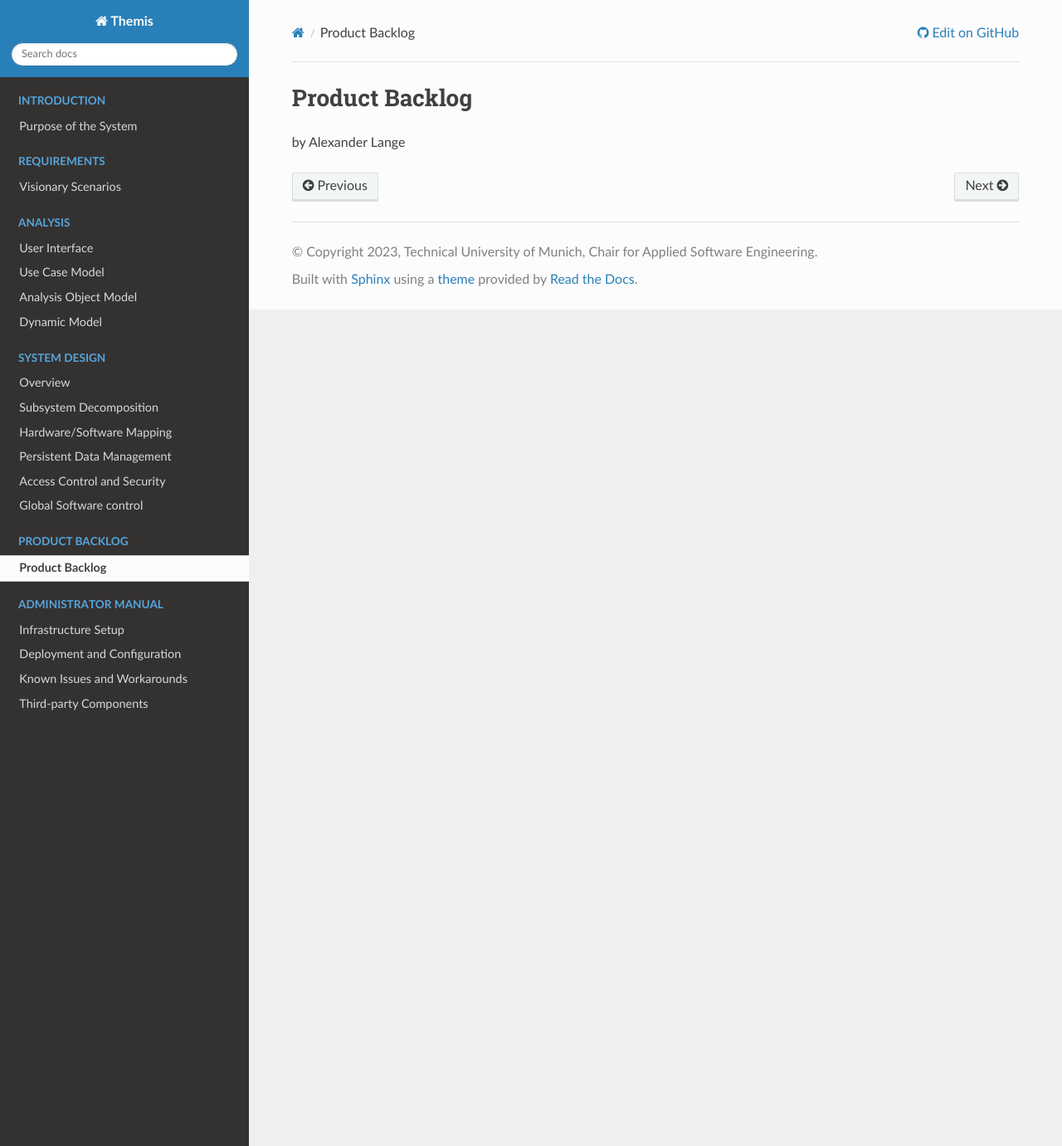
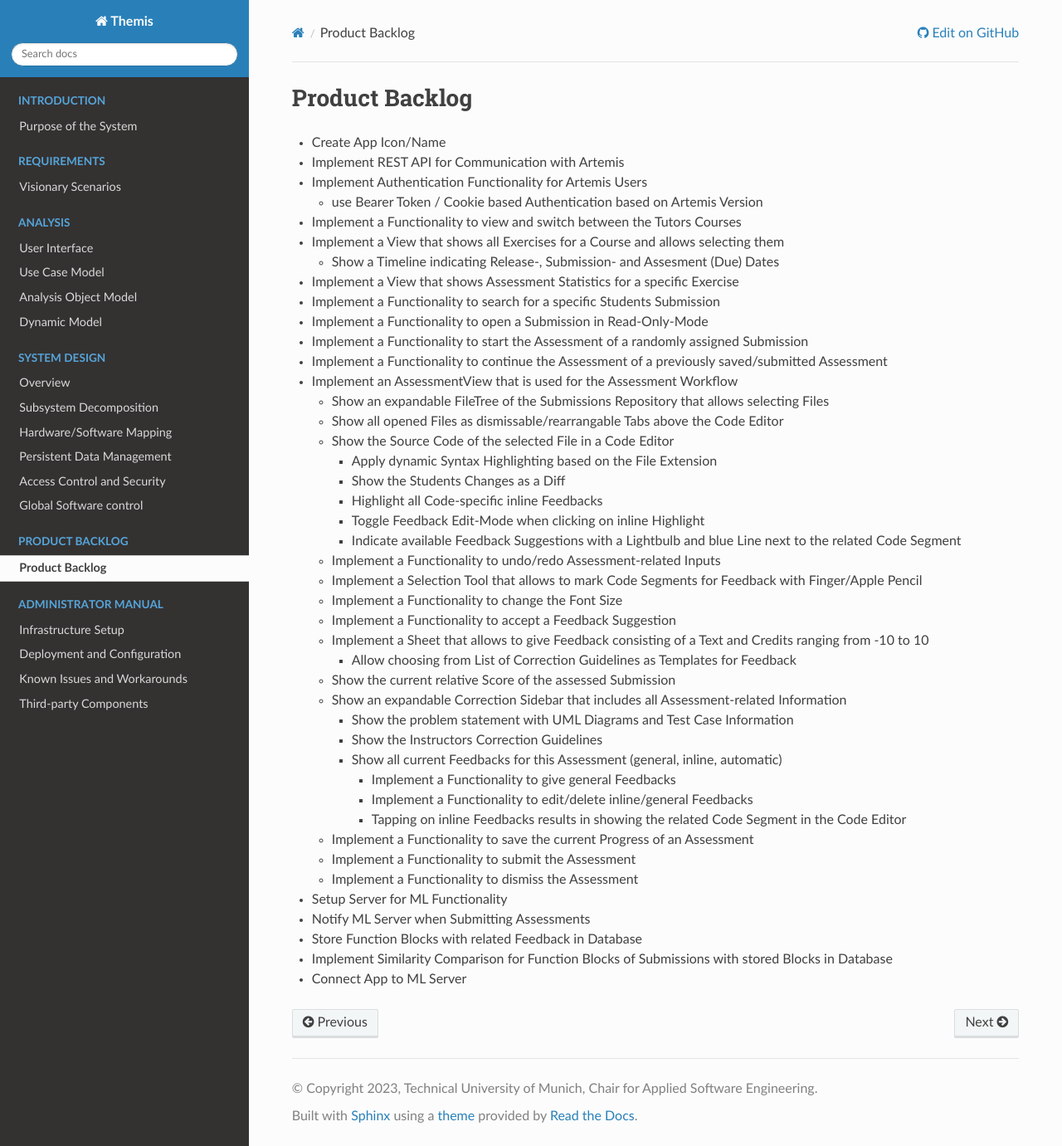
Before and after one commit to ls1intum/Themis, a Sphinx documentation site: the page built from docs/backlog/backlog.rst, in a window 1280 px wide and 1381 px high. Shown: the whole window at 83% size. Built offline with Sphinx 7.4.7 and the Read the Docs theme 2.0.0, drawn with Linux system fonts in a browser that asks for light colours.

Commit message:
add backlog documentation

```diff
--- a/docs/backlog/backlog.rst
+++ b/docs/backlog/backlog.rst
@@ -1,4 +1,52 @@
 Product Backlog
 ===========================================
+* Create App Icon/Name
+* Implement REST API for Communication with Artemis
+* Implement Authentication Functionality for Artemis Users
 
-by Alexander Lange
+  - use Bearer Token / Cookie based Authentication based on Artemis Version
+* Implement a Functionality to view and switch between the Tutors Courses
+* Implement a View that shows all Exercises for a Course and allows selecting them
+
+  - Show a Timeline indicating Release-, Submission- and Assesment (Due) Dates
+* Implement a View that shows Assessment Statistics for a specific Exercise
+* Implement a Functionality to search for a specific Students Submission
+* Implement a Functionality to open a Submission in Read-Only-Mode
+* Implement a Functionality to start the Assessment of a randomly assigned Submission
+* Implement a Functionality to continue the Assessment of a previously saved/submitted Assessment
+* Implement an AssessmentView that is used for the Assessment Workflow
+
+  - Show an expandable FileTree of the Submissions Repository that allows selecting Files
+  - Show all opened Files as dismissable/rearrangable Tabs above the Code Editor
+  - Show the Source Code of the selected File in a Code Editor
+
+    + Apply dynamic Syntax Highlighting based on the File Extension
+    + Show the Students Changes as a Diff
+    + Highlight all Code-specific inline Feedbacks
+    + Toggle Feedback Edit-Mode when clicking on inline Highlight
+    + Indicate available Feedback Suggestions with a Lightbulb and blue Line next to the related Code Segment
+  - Implement a Functionality to undo/redo Assessment-related Inputs
+  - Implement a Selection Tool that allows to mark Code Segments for Feedback with Finger/Apple Pencil
+  - Implement a Functionality to change the Font Size
+  - Implement a Functionality to accept a Feedback Suggestion
+  - Implement a Sheet that allows to give Feedback consisting of a Text and Credits ranging from -10 to 10
+
+    + Allow choosing from List of Correction Guidelines as Templates for Feedback
+  - Show the current relative Score of the assessed Submission
+  - Show an expandable Correction Sidebar that includes all Assessment-related Information
+
+    + Show the problem statement with UML Diagrams and Test Case Information
+    + Show the Instructors Correction Guidelines
+    + Show all current Feedbacks for this Assessment (general, inline, automatic)
+
+      * Implement a Functionality to give general Feedbacks
+      * Implement a Functionality to edit/delete inline/general Feedbacks
+      * Tapping on inline Feedbacks results in showing the related Code Segment in the Code Editor
+  - Implement a Functionality to save the current Progress of an Assessment
+  - Implement a Functionality to submit the Assessment
+  - Implement a Functionality to dismiss the Assessment
+* Setup Server for ML Functionality
+* Notify ML Server when Submitting Assessments
+* Store Function Blocks with related Feedback in Database
+* Implement Similarity Comparison for Function Blocks of Submissions with stored Blocks in Database
+* Connect App to ML Server
```
